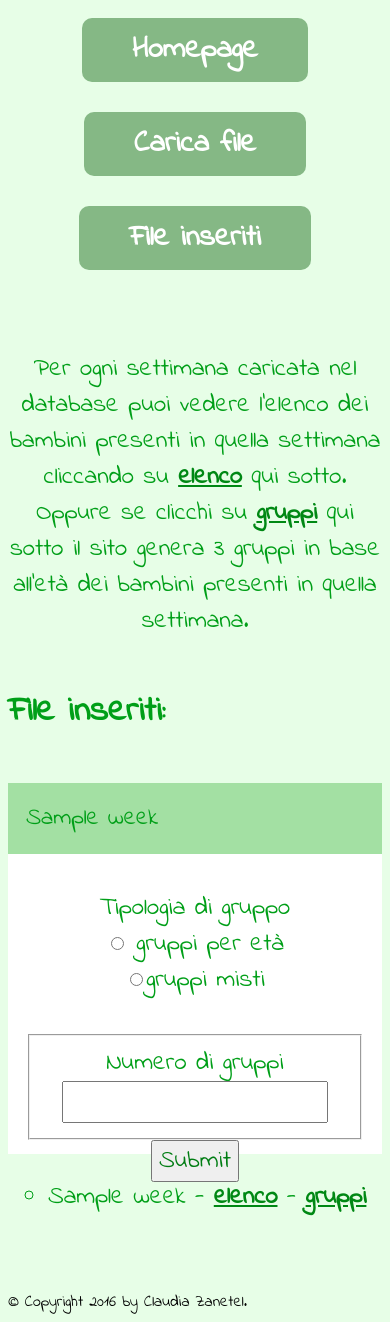
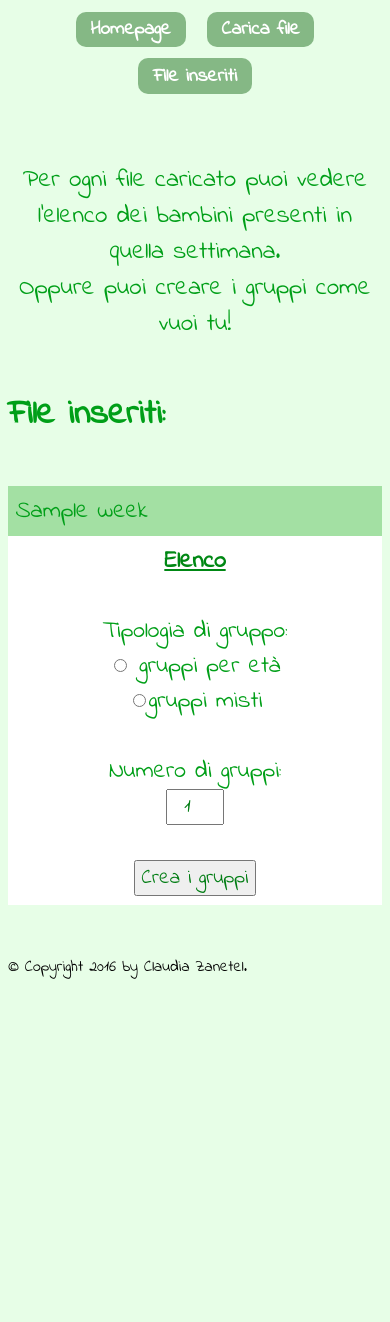
Before and after one commit to claudiazanetel/kid_activities_manager, a Flask app: template templates/weeks.html in a window 390 px wide, after a click that opens the changed part. After the commit the page ends 979 px from the top, so only its background shows below. Run offline with Flask 2, Linux system fonts and the light colour scheme; the template is opened without the code that fills it: most values are stand-ins (such as "Sample title", 1, 10 or a date in 2020).

Commit message:
responsive design for mobile mode

```diff
--- a/static/css/style.css
+++ b/static/css/style.css
@@ -8,17 +8,17 @@ h1 {color: #009f18; text-align: center; font-size: 60px;
 	 font-style: oblique; text-shadow: 4px 4px #e7fee7;}
 div#footer {clear: both; padding: 50px 0px 0px 0px}
 div#menu {text-align:center;}
-a.link_homepage {text-decoration:none; font-size:30px; display:inline-block; margin:10px 50px 20px 50px; padding: 10px 50px 10px 50px;
-  border-radius: 10px; background-color:#85B885; color: white; form {text-align: center; font-size: 80px;}}
+a.link_homepage {text-decoration:none; font-size:250%; display:inline-block; margin:1% 2% 2% 2%; padding: 1% 4% 1% 4%;
+  border-radius: 10px; background-color:#85B885; color: white;}
 img.center {display: block; margin-left: auto; margin-right: auto;}
 
 form {text-align: center; width: 100%; height: 300px;}
 
 /* CSS per /homepage */
 h4.spiegazione {font-weight: bold; font-size: 35px; color:#009f18; text-align: center;}
-h5 {line-height: 0%; color:#009f18;font-size: 30px; text-align: center;  background-size: 100% ;}
+h5 {margin-bottom: 0%; padding-bottom: 0%; color:#009f18;font-size: 30px; text-align: center;}
 
-form {color:#009f18;font-size: 25px; text-align: center;}
+form {color:#009f18; font-size: 250%; text-align: center;}
 
 /* CSS per /homepage/games */
 
@@ -49,11 +49,13 @@ h2 {font-size: 30px; text-shadow: 1px 1px #C2FCC2; background-color: #85B885;
 h3 {color:#009f18;font-size: 20px; text-align: center;  background-size: 100% ;
   margin:0px 0px 0px 44px; width: 80%;}
 
+div#groups {width: 100%; margin-left: 5%; margin-right: 5%;}
+
 h3:nth-child(odd) { background: #C2FCC2;}
 h3:nth-child(even) { background: #A3E0A3; }
 
-input.accordion {background-color: #C2FCC2; color: #009f18; cursor: pointer; padding: 18px; width: 100%;
-    text-align: left; border: none; outline: none; transition: 0.4s; font-size: 150%; }
+input.accordion {background-color: #C2FCC2; color: #009f18; cursor: pointer; padding: 2%; width: 100%;
+    text-align: center; border: none; outline: none; transition: 0.4s; font-size: 250%; }
 
 input.accordion.active, input.accordion:hover { background-color: #A3E0A3;;}
 
@@ -69,7 +71,19 @@ input.accordion.active:after {
     content: "\2796"; /* Unicode character for "minus" sign (-) */
 }
 
-div.panel {padding: 0 18px; background-color: white; display: none;}
+div.panel {background-color: white; display: none;}
 
 
-div.panel.show { display: block;}
+div.panel.show {display: block; padding: 2% 2% 30% 2%;}
+input {text-align: center; font-size: 85%;}
+
+/*@media (min-width: 600px)  */
+@media only screen and (min-device-width: 480px){
+
+	div#groups {width: 33%; float:left; margin-right: 0; margin-left: 0; }
+	div.panel.show {display: block; padding: 2% 2% 10% 2%;}
+	input.accordion {text-align: left; font-size: 150%;}
+	form {font-size: 150%}
+	a.link_homepage {text-decoration:none; font-size:120%; display:inline-block; margin:1% 2% 2% 2%; padding: 1% 4% 1% 4%;
+    border-radius: 10px; background-color:#85B885; color: white;}
+}
--- a/templates/groups.html
+++ b/templates/groups.html
@@ -4,7 +4,7 @@
 {% block content %}
 	<h1>I GRUPPI </h1>
       {% for group in groups %}
-         <div style="width: 33%; float:left;">
+         <div id = "groups">
             <h2>GRUPPO {{loop.index}}</h2>
             {% for participant in group %}
             <h3>{{loop.index}})   {{ participant.name }}</h3>
--- a/templates/homepage.html
+++ b/templates/homepage.html
@@ -24,7 +24,6 @@ GIOCHI A SQUADRE
 <br>
 </p>
 
-
 <h5>
 GIOCHI INDIVIDUALI
 </h5>
@@ -34,7 +33,7 @@ PERCORSI MOTORI
 </h5>
 
 <h5>
-GIOCHI PER INTRODURRE I CLASSICI SPORT DI SQUADRA
+GIOCHI PER GLI SPORT DI SQUADRA
 </h5>
 
 <h5>
--- a/templates/weeks.html
+++ b/templates/weeks.html
@@ -3,67 +3,27 @@
 
 {% block content %}
 <p>
-<br>Per ogni settimana caricata nel database puoi vedere l'elenco dei bambini presenti in quella settimana cliccando su <span class="parole">elenco</span> qui sotto.
-<br> Oppure se clicchi su <span class="parole">gruppi</span> qui sotto il sito genera 3 gruppi in base all'et&agrave dei bambini presenti in quella settimana.</br>
+<br>Per ogni file caricato puoi vedere l'elenco dei bambini presenti in quella settimana.
+<br> Oppure puoi creare i gruppi come vuoi tu!</br>
 </p>
 
 <h4>
 File inseriti:
 </h4>
 
-
 {% for item in weeks %}
 <input class="accordion" type="button" id = "files" value ="{{ item.week }}">
 <div class="panel">
 	<form>
-	<br>Tipologia di gruppo<br/>
+	<a href="/weeks/list/{{ item.week }}">Elenco</a><br>
+	<br>Tipologia di gruppo:<br/>
 	<input id = "type_aged" type="radio" name="type" value ="aged"> gruppi per et&agrave<br/>
   	<input id = "type_mix" type="radio" name="type" value="mix">gruppi misti<br/><br/>
-
-	<fieldset>
-	Numero di gruppi<br/>
-	<input type = "text" name = "n_groups" id = "num_groups" required><br/>
-
-	</fieldset>
-	<input type="button" onclick="create_groups()" value="Submit">
-</form>
-
+  	Numero di gruppi:<br/>
+	<input type = "number" name = "n_groups" id = "num_groups" value = "1" min="0" max="99" step= "1" required><br>
+	<br><input type="button" onclick="create_groups()" value="Crea i gruppi"><br>
+	</form>
 </div>
-
-
 {% endfor %}
 
-
-<ul>
-	{% for item in weeks %}
-		<li>{{ item.week }} -
-			<a href="/weeks/list/{{ item.week }}">elenco</a> -
-			<a href="/groups/{{ item.week }}/1/3">gruppi</a>
-		</li>
-	{% endfor %}
-</ul>
-
-<!--  <form>
-	Seleziona il file <br/>
-	<select name="file" id="file">
-	<option disabled selected value> -- seleziona file -- </option>
-	{% for item in weeks %}
-		<option value="{{ item.week }}"> {{ item.week }}</option>
-	{% endfor %}
-	</select>
-	<br>Tipologia di gruppo<br/>
-	<input id = "type_aged" type="radio" name="type" value ="aged"> gruppi per et&agrave<br/>
-  	<input id = "type_mix" type="radio" name="type" value="mix">gruppi misti<br/><br/>
-
-	<fieldset>
-	Numero di gruppi<br/>
-	<input type = "text" name = "n_groups" id = "num_groups" required><br/>
-
-	</fieldset>
-	<input type="button" onclick="create_groups()" value="Submit">
-</form>-->
-
-
-
-
 {% endblock %}
```
